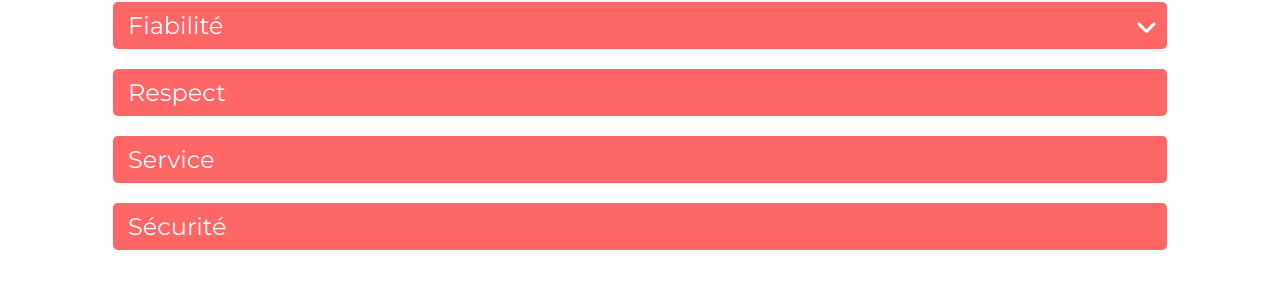
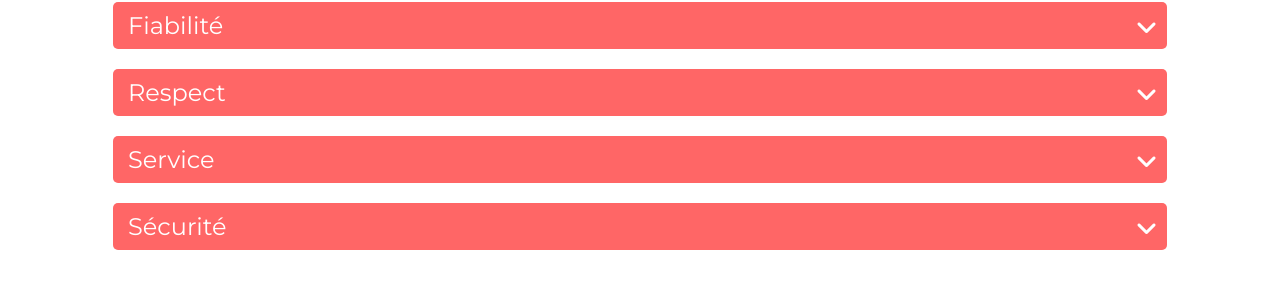
Before and after one commit to marie-lourdes/site-kasa, a React (Create React App) app in the folder Front-end/: page /about in a window 1280 px wide. Shown: the part 428-716 px from the top of the page. Built offline with nearby package versions, Linux system fonts and the light colour scheme; no server answers.

Commit message:
StyledPanel: padding

```diff
--- a/Front-end/src/components/Collapse/StyledCollapse.js
+++ b/Front-end/src/components/Collapse/StyledCollapse.js
@@ -25,7 +25,6 @@ margin-bottom: 20px;
 position: relative;
 line-height: 1.5em;
 font-size: 1.5em;
-
 width: 100%;
 &, .my-header-class {
     border-radius: 5px;
@@ -43,22 +42,16 @@ width: 100%;
    padding-left: 15px;
 }
 .rc-collapse-content-box{
-    padding: 20px 10px 0 10px;
+    padding: 20px 10px 0 15px;
 
 }
 
-
 .rc-collapse-expand-icon{
     color: ${colors.backgroundBlack};
-
-
-
-   color:white;
-
-   position: absolute;
-   right:10px;
-   ${({ arrow, }) => arrow === "bottom-arrow" && `transform: rotate(180deg);`};
-
+    color:white;
+    position: absolute;
+    right:10px;
+   ${({ arrow }) => arrow === "bottom-arrow" && `transform: rotate(180deg);`};
 }
 `
 export { StyledCollapseContainer, StyledPanel }
--- a/Front-end/src/components/Collapse/index.jsx
+++ b/Front-end/src/components/Collapse/index.jsx
@@ -34,11 +34,11 @@ function CollapseAbout({ children }) {
             </StyledPanel>
             <StyledPanel
                 key={1}
-                value={1}
                 arrow={openPanel1 ? "top-arrow" : "bottom-arrow"}
                 header={contentPanel[1]["title"]}
                 isActive={true}
                 destroyInactivePanel={true}
+                expandIcon={FontAwesome}
                 headerClass="my-header-class"
                 className="title-collapse"
                 showArrow={true}
@@ -49,11 +49,11 @@ function CollapseAbout({ children }) {
             </StyledPanel>
             <StyledPanel
                 key={2}
-                value={2}
                 arrow={openPanel2 ? "top-arrow" : "bottom-arrow"}
                 header={contentPanel[2]["title"]}
                 isActive={true}
                 destroyInactivePanel={true}
+                expandIcon={FontAwesome}
                 headerClass="my-header-class"
                 className="title-collapse"
                 showArrow={true}
@@ -64,11 +64,11 @@ function CollapseAbout({ children }) {
             </StyledPanel>
             <StyledPanel
                 key={3}
-                value={3}
                 arrow={openPanel3 ? "top-arrow" : "bottom-arrow"}
                 header={contentPanel[3]["title"]}
                 isActive={true}
                 destroyInactivePanel={true}
+                expandIcon={FontAwesome}
                 headerClass="my-header-class"
                 className="title-collapse"
                 showArrow={true}
```
